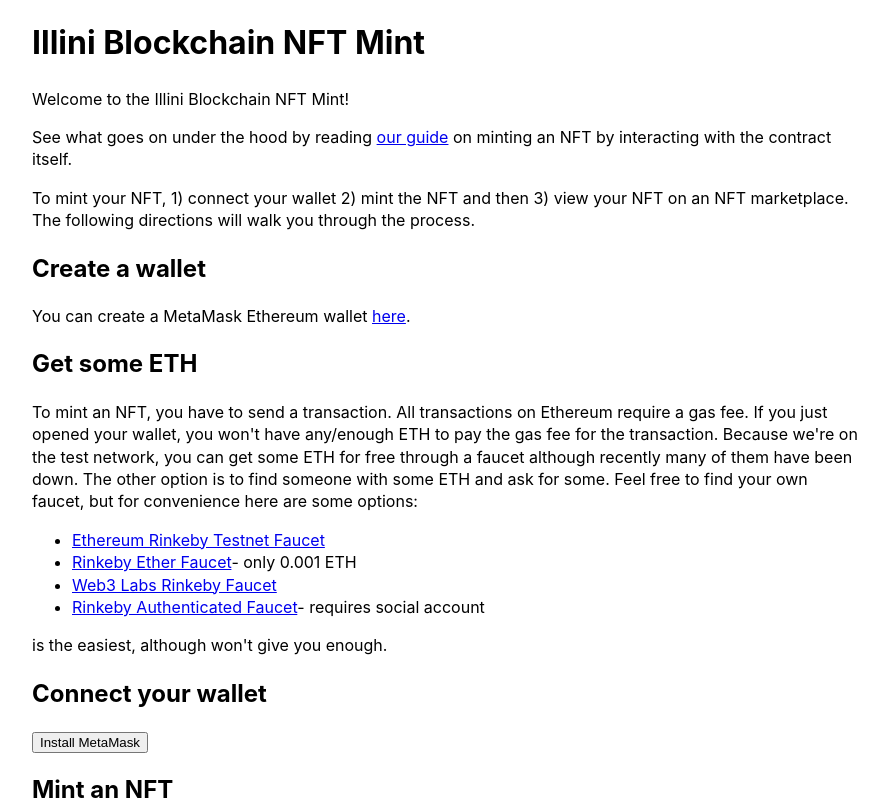
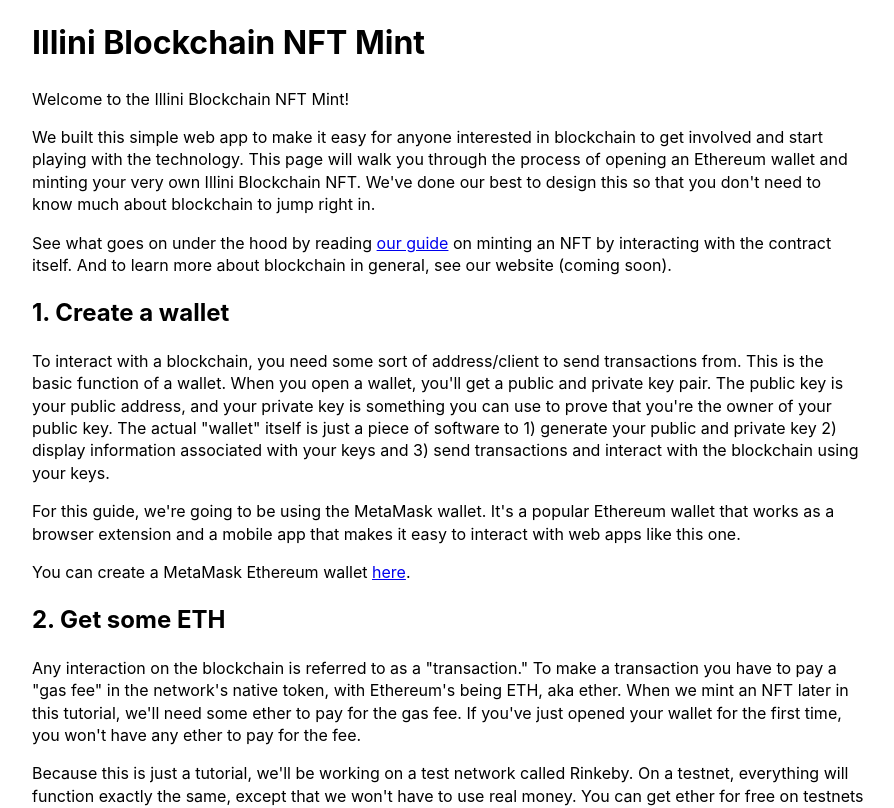
Before and after one commit to IlliniBlockchain/nft-mint, a Next.js app in the folder frontend/: page / in a window 1280 px wide. Shown: the top 808 px of the page, without its empty margins (192-1086 px from the left). Built offline with nearby package versions, Linux system fonts and the light colour scheme.

Commit message:
Make faucet links open in new tab, revise copy for description and first two steps

```diff
--- a/frontend/pages/index.js
+++ b/frontend/pages/index.js
@@ -102,25 +102,36 @@
         <h1>Illini Blockchain NFT Mint</h1>
         <p>Welcome to the Illini Blockchain NFT Mint!</p>
         <p>
-          See what goes on under the hood by reading <Link href="/guide">our guide</Link> on minting
-          an NFT by interacting with the contract itself.
+          We built this simple web app to make it easy for anyone interested in blockchain
+          to get involved and start playing with the technology. This page will walk you through
+          the process of opening an Ethereum wallet and minting your very own Illini Blockchain NFT.
+          We've done our best to design this so that you don't need to know much about blockchain
+          to jump right in.
         </p>
         <p>
-          To mint your NFT, 1) connect your wallet 2) mint the NFT
-          and then 3) view your NFT on an NFT marketplace. The following
-          directions will walk you through the process.
+          See what goes on under the hood by reading <Link href="/guide">our guide</Link> on minting
+          an NFT by interacting with the contract itself. And to learn more about blockchain in general,
+          see our website (coming soon).
         </p>
       </div>
-      {/*
-      1. connect wallet
-      1.5 get
-      2. mint dapp
-      3. see your nft on opensea
-      */}
+
       <div className={styles.createwalletBox}>
         <h2>
-          Create a wallet
+          1. Create a wallet
         </h2>
+        <p>
+          To interact with a blockchain, you need some sort of address/client to send transactions from.
+          This is the basic function of a wallet. When you open a wallet, you'll get a public and private
+          key pair. The public key is your public address, and your private key is something you can
+          use to prove that you're the owner of your public key. The actual "wallet" itself is just a
+          piece of software to 1) generate your public and private key 2) display information associated
+          with your keys and 3) send transactions and interact with the blockchain using your keys.
+        </p>
+        <p>
+          For this guide, we're going to be using the MetaMask wallet. It's a popular Ethereum wallet that
+          works as a browser extension and a mobile app that makes it easy to interact with web
+          apps like this one.
+        </p>
         <p>
           You can create a MetaMask Ethereum wallet <a href="https://metamask.io/" target="_blank">here</a>.
         </p>
@@ -128,44 +139,42 @@
 
       <div className={styles.connectwalletBox}>
         <h2>
-          Get some ETH
+          2. Get some ETH
         </h2>
         <p>
-          To mint an NFT, you have to send a transaction. All transactions
-          on Ethereum require a gas fee. If you just opened your wallet,
-          you won't have any/enough ETH to pay the gas fee for the transaction.
-          Because we're on the test network, you can get some ETH for free
-          through a faucet although recently many of them have been down. The other option
-          is to find someone with some ETH and ask for some. Feel free to find your own faucet, but
-          for convenience here are some options:
+          Any interaction on the blockchain is referred to as a "transaction." To make a transaction
+          you have to pay a "gas fee" in the network's native token, with Ethereum's being ETH, aka ether.
+          When we mint an NFT later in this tutorial, we'll need some ether to pay for the gas fee.
+          If you've just opened your wallet for the first time, you won't have any ether to pay for the fee.
         </p>
-
+        <p>
+          Because this is just a tutorial, we'll be working on a test network called Rinkeby. On a testnet,
+          everything will function exactly the same, except that we won't have to use real money.
+          You can get ether for free on testnets by using a faucet.
+        </p>
+        <p>
+          To use a faucet, all you need to do is go to your MetaMask wallet and retrieve your public key
+          and provide it to the faucet so it can send you some ether. We've listed a few faucets right below:
+        </p>
         <ul>
           <li>
-            <a href="https://testnet.help/en/ethfaucet/rinkeby">
+            <a href="https://testnet.help/en/ethfaucet/rinkeby" target="_blank">
               Ethereum Rinkeby Testnet Faucet
             </a>
           </li>
           <li>
-            <a href="http://rinkeby-faucet.com/">
+            <a href="http://rinkeby-faucet.com/" target="_blank">
               Rinkeby Ether Faucet
             </a>
             - only 0.001 ETH
           </li>
           <li>
-            <a href="https://rinkeby.faucet.epirus.io/#">
-              Web3 Labs Rinkeby Faucet
-            </a>
-          </li>
-          <li>
-            <a href="https://faucet.rinkeby.io/">
+            <a href="https://faucet.rinkeby.io/" target="_blank">
               Rinkeby Authenticated Faucet
             </a>
             - requires social account
           </li>
         </ul>
-        is the easiest, although won't give you enough. <a href="https://testnet.help/en/ethfaucet/rinkeby">
-        </a>
       </div>
 
       <div className={styles.connectwalletBox}>
```
